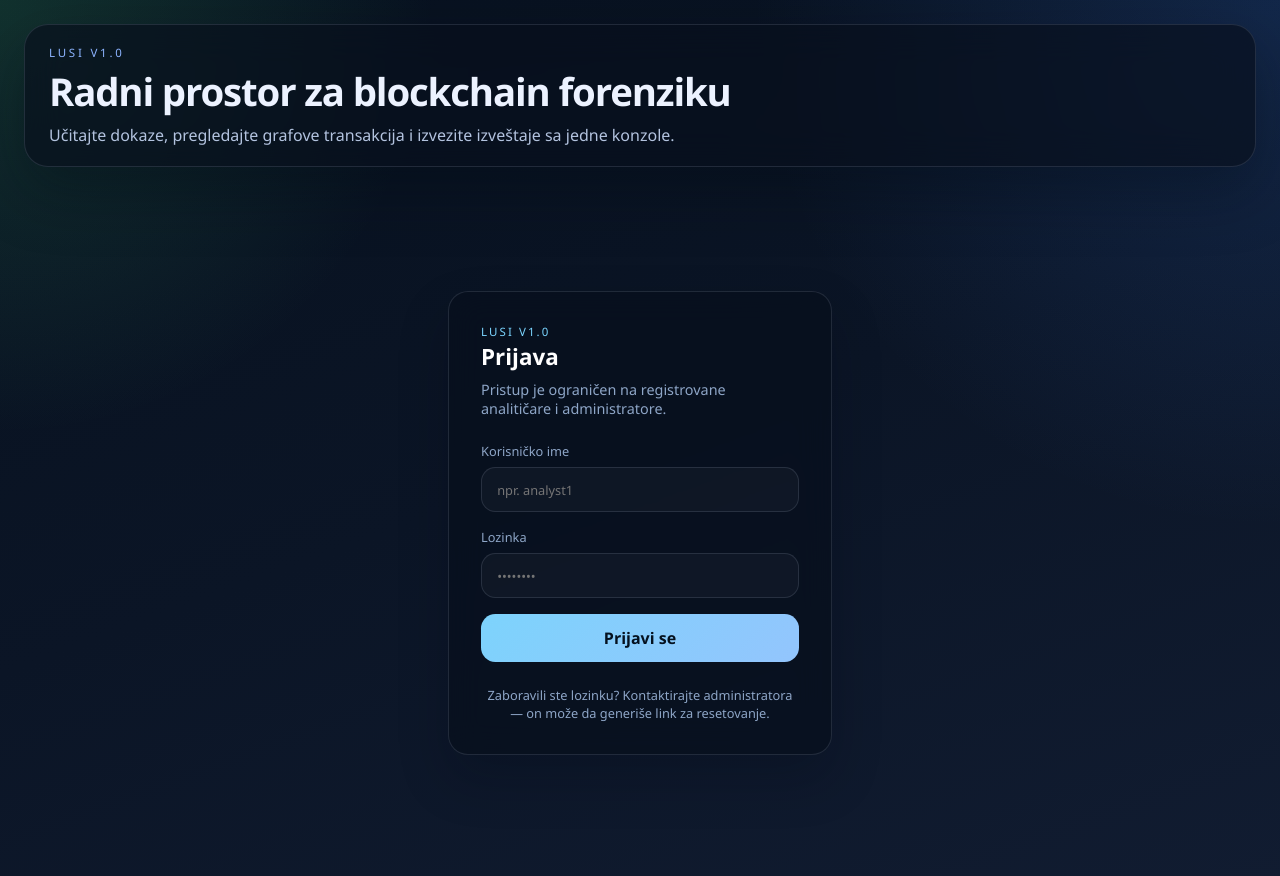
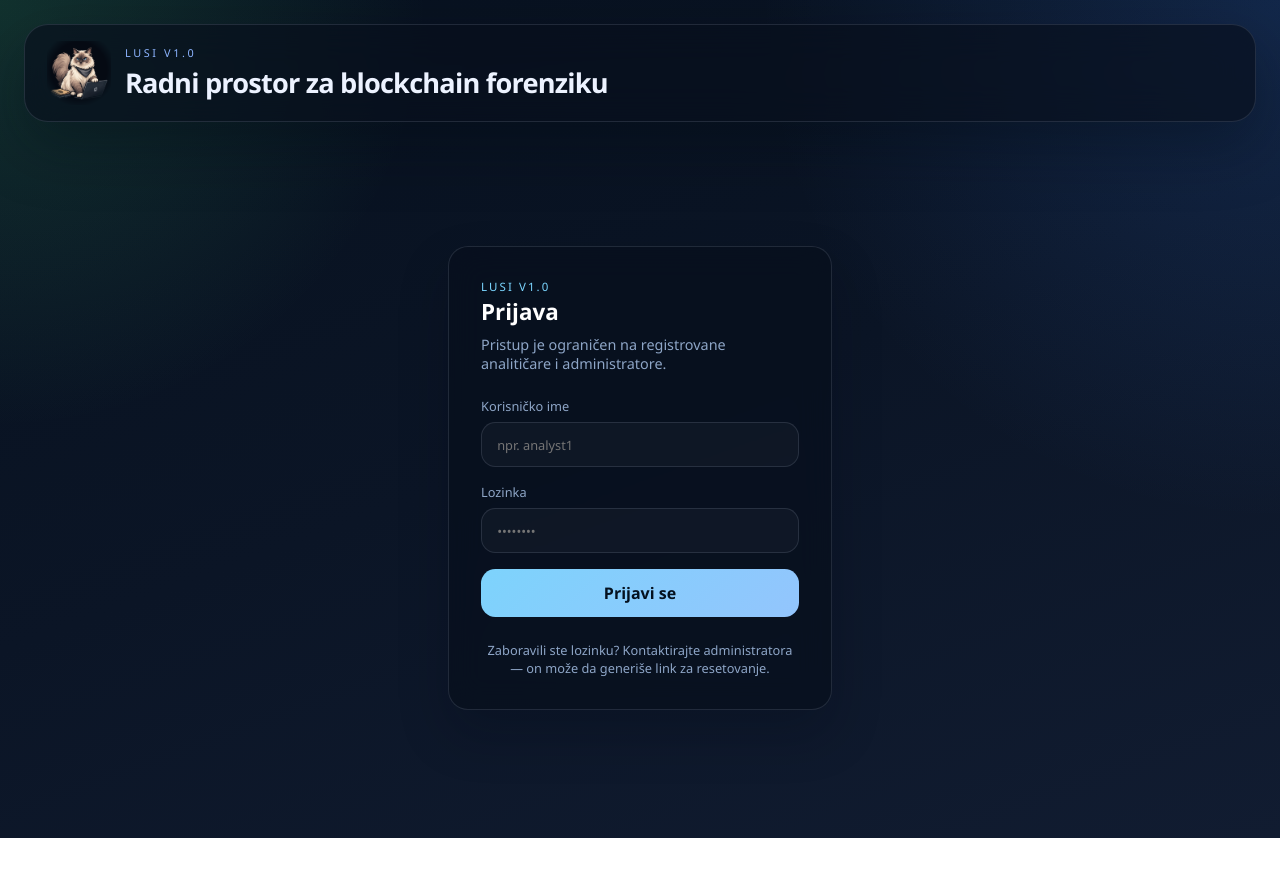
Before and after one commit to AleksandarSekulic1/master_rad_lusi_blockchain_forensics, an Angular app in the folder frontend/: page /login in a window 1280 px wide. Shown: the top 876 px of the page. After the commit the page ends 838 px from the top, so only its background shows below. Built offline with nearby package versions, Linux system fonts and the light colour scheme.

Commit message:
feat: Revamp topbar layout and styles, add brand logo, and enhance user session display

```diff
--- a/frontend/src/app/app.component.html
+++ b/frontend/src/app/app.component.html
@@ -1,9 +1,17 @@
 <main class="app-shell">
   <header class="topbar">
-    <div>
-      <p class="eyebrow">Lusi v1.0</p>
-      <h1>Radni prostor za blockchain forenziku</h1>
-      <p class="subtitle">Učitajte dokaze, pregledajte grafove transakcija i izvezite izveštaje sa jedne konzole.</p>
+    <div class="topbar-top">
+      <div class="brand">
+        <img class="brand-mark" src="assets/cat.png" alt="Lusi" />
+        <div class="brand-text">
+          <p class="eyebrow">Lusi v1.0</p>
+          <h1>Radni prostor za blockchain forenziku</h1>
+        </div>
+      </div>
+      <div class="session" *ngIf="auth.currentUser$ | async as user">
+        <span class="user-chip">{{ user.username }}</span>
+        <button type="button" class="logout-button" (click)="logout()">Odjava</button>
+      </div>
     </div>
     <nav class="topbar-nav" *ngIf="auth.currentUser$ | async as user">
       <a routerLink="/dashboard" routerLinkActive="active" [routerLinkActiveOptions]="{ exact: true }">Kontrolna tabla</a>
@@ -19,8 +27,6 @@
       <a routerLink="/lanac-dokaza" routerLinkActive="active">Lanac dokaza</a>
       <a routerLink="/tests" routerLinkActive="active" *ngIf="user.role === 'admin'">Testovi</a>
       <a routerLink="/admin/users" routerLinkActive="active" *ngIf="user.role === 'admin'">Administracija</a>
-      <span class="user-chip">{{ user.username }}</span>
-      <button type="button" class="logout-button" (click)="logout()">Odjava</button>
     </nav>
   </header>
 
--- a/frontend/src/app/app.component.scss
+++ b/frontend/src/app/app.component.scss
@@ -10,10 +10,9 @@
 
 .topbar {
   display: flex;
-  justify-content: space-between;
-  gap: 1rem;
-  align-items: flex-end;
-  padding: 1.25rem 1.5rem;
+  flex-direction: column;
+  gap: 0.9rem;
+  padding: 1rem 1.4rem;
   border: 1px solid rgba(148, 163, 184, 0.18);
   border-radius: 1.5rem;
   background: rgba(8, 15, 29, 0.68);
@@ -21,40 +20,75 @@
   box-shadow: 0 24px 60px rgba(4, 10, 20, 0.36);
 }
 
+.topbar-top {
+  display: flex;
+  justify-content: space-between;
+  align-items: center;
+  gap: 1rem;
+  flex-wrap: wrap;
+}
+
+.brand {
+  display: flex;
+  align-items: center;
+  gap: 0.85rem;
+}
+
+.brand-mark {
+  width: 64px;
+  height: 64px;
+  object-fit: contain;
+  flex-shrink: 0;
+  /* the source PNG sits on solid black; "screen" drops the black
+     and lets the cat melt into the dark navbar background */
+  mix-blend-mode: screen;
+  filter: drop-shadow(0 4px 12px rgba(4, 10, 20, 0.5));
+  -webkit-mask-image: radial-gradient(circle at 50% 45%, #000 58%, transparent 78%);
+  mask-image: radial-gradient(circle at 50% 45%, #000 58%, transparent 78%);
+}
+
+.brand-text {
+  display: flex;
+  flex-direction: column;
+}
+
 .workspace {
   margin-top: 1.25rem;
 }
 
 .eyebrow {
-  margin: 0 0 0.3rem;
+  margin: 0 0 0.2rem;
   text-transform: uppercase;
   letter-spacing: 0.24em;
   color: #8db4ff;
-  font-size: 0.72rem;
+  font-size: 0.68rem;
 }
 
 h1 {
   margin: 0;
-  font-size: clamp(1.6rem, 3vw, 2.4rem);
+  font-size: clamp(1.25rem, 2.2vw, 1.7rem);
   letter-spacing: -0.03em;
 }
 
-.subtitle {
-  margin: 0.45rem 0 0;
-  max-width: 48rem;
-  color: #b3c3df;
+.session {
+  display: flex;
+  align-items: center;
+  gap: 0.6rem;
 }
 
 .topbar-nav {
   display: flex;
   flex-wrap: wrap;
-  gap: 0.6rem;
+  gap: 0.4rem;
+  padding-top: 0.85rem;
+  border-top: 1px solid rgba(148, 163, 184, 0.14);
 }
 
 .topbar-nav a {
-  padding: 0.65rem 1rem;
+  padding: 0.42rem 0.8rem;
   border-radius: 999px;
   color: #cdd9ef;
+  font-size: 0.82rem;
   text-decoration: none;
   border: 1px solid rgba(148, 163, 184, 0.2);
   background: rgba(255, 255, 255, 0.03);
@@ -71,19 +105,20 @@ h1 {
 .user-chip {
   display: inline-flex;
   align-items: center;
-  padding: 0.65rem 1rem;
+  padding: 0.5rem 0.9rem;
   border-radius: 999px;
   color: #7bd6ff;
-  font-size: 0.85rem;
+  font-size: 0.82rem;
   background: rgba(255, 255, 255, 0.03);
 }
 
 .logout-button {
-  padding: 0.65rem 1rem;
+  padding: 0.5rem 0.9rem;
   border-radius: 999px;
   border: 1px solid rgba(148, 163, 184, 0.2);
   background: rgba(255, 255, 255, 0.03);
   color: #cdd9ef;
+  font-size: 0.82rem;
   cursor: pointer;
 }
 
@@ -93,8 +128,7 @@ h1 {
 }
 
 @media (max-width: 768px) {
-  .topbar {
-    align-items: stretch;
-    flex-direction: column;
+  .topbar-top {
+    align-items: flex-start;
   }
 }
```
Also changed, not shown: frontend/src/assets/cat.png (added).
